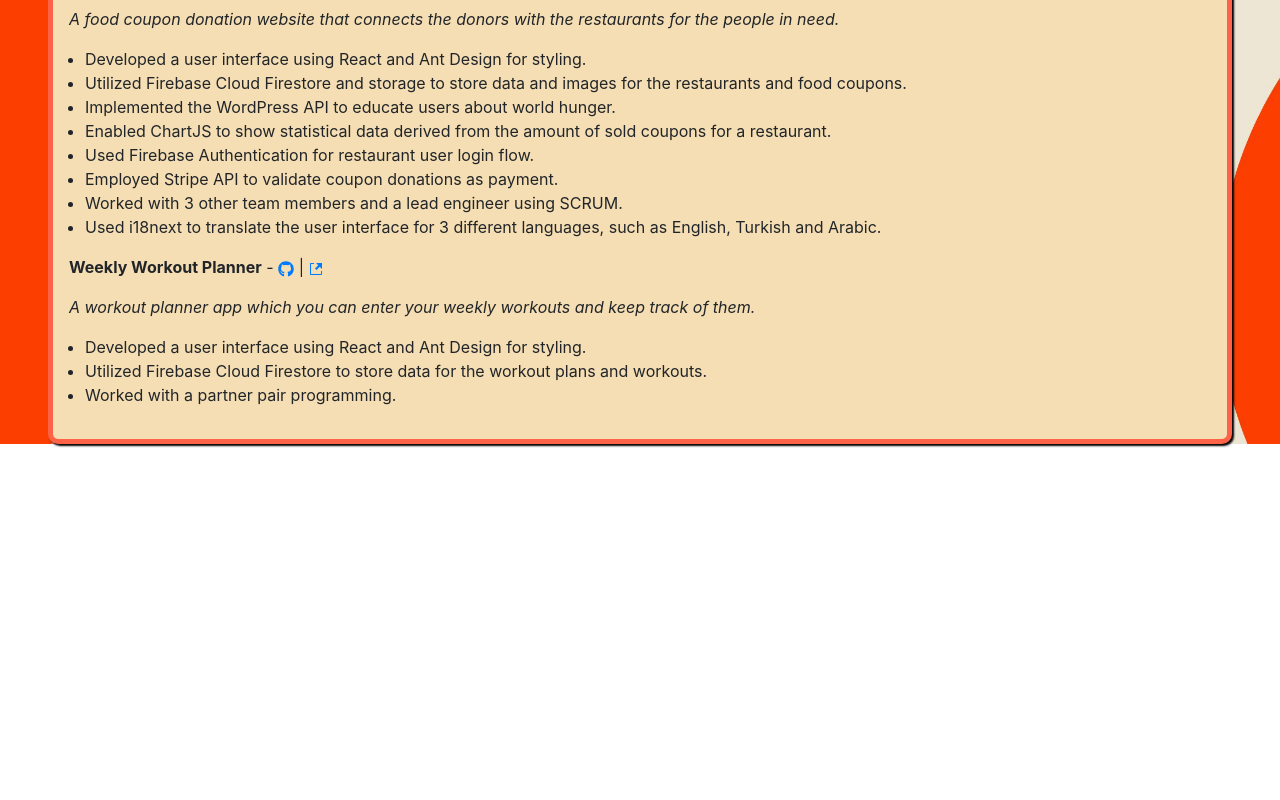
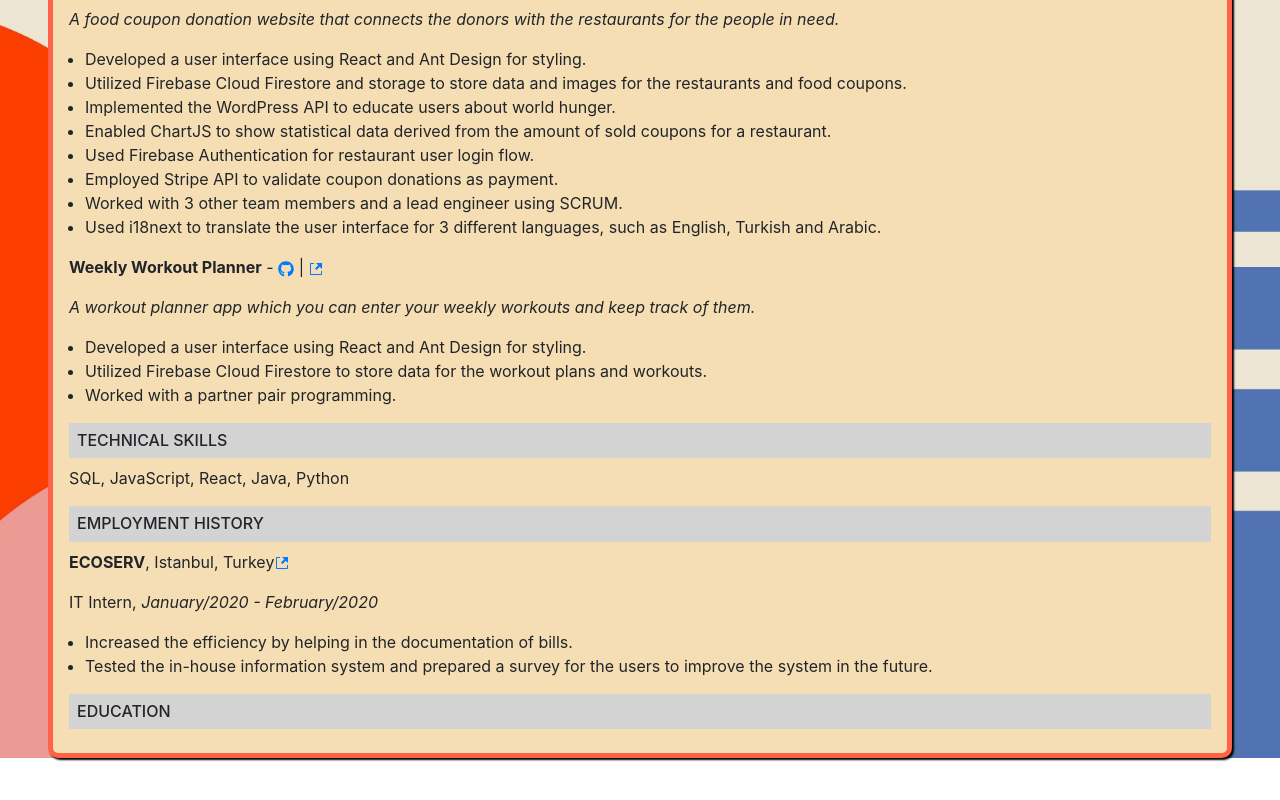
Before and after one commit to bertacsevercan/my-portfolio, a React (Create React App) app: page /resume in a window 1280 px wide. Shown: the part 657-1457 px from the top of the page. Before the commit the page ends 1149 px from the top, so only its background shows below. Built offline with nearby package versions, Linux system fonts and the light colour scheme.

Commit message:
add history, skills, en translate

```diff
--- a/src/containers/Resume/index.jsx
+++ b/src/containers/Resume/index.jsx
@@ -136,6 +136,32 @@
           <li>{t("resume.list2.li2")}</li>
         </ul>
       </div>
+      <h6 className="techProjects-head">{t("resume.headers.head1")}</h6>
+      <p className="techSkill-text">SQL, JavaScript, React, Java, Python</p>
+      <h6 className="techProjects-head">{t("resume.headers.head2")}</h6>
+      <div className="techProject-text">
+        <p>
+          <b>ECOSERV</b>, {t("resume.employment.company0.city")},{" "}
+          {t("resume.employment.company0.country")}
+          <a
+            rel="noreferrer"
+            target="_blank"
+            title={t("resume.employment.company0.website")}
+            href="http://ecoserv.com.tr/tr/Default.aspx"
+          >
+            <GoLinkExternal />
+          </a>
+        </p>
+        <p>
+          {t("resume.employment.company0.position")},{" "}
+          <i>{t("resume.employment.company0.date")}</i>
+        </p>
+        <ul>
+          <li>{t("resume.list3.li0")}</li>
+          <li>{t("resume.list3.li1")}</li>
+        </ul>
+      </div>
+      <h6 className="techProjects-head">{t("resume.headers.head3")}</h6>
     </div>
   );
 };
--- a/src/containers/Resume/style.css
+++ b/src/containers/Resume/style.css
@@ -28,3 +28,7 @@
 .techProject-text ul {
   padding-left: 1rem;
 }
+
+.techSkill-text {
+  text-align: left;
+}
--- a/src/locales/en/translation.json
+++ b/src/locales/en/translation.json
@@ -127,6 +127,19 @@
       "li0": "Developed a user interface using React and Ant Design for styling.",
       "li1": "Utilized Firebase Cloud Firestore to store data for the workout plans and workouts.",
       "li2": "Worked with a partner pair programming."
+    },
+    "list3": {
+      "li0": "Increased the efficiency by helping in the documentation of bills.",
+      "li1": "Tested the in-house information system and prepared a survey for the users to improve the system in the future."
+    },
+    "employment": {
+      "company0": {
+        "city": "Istanbul",
+        "country": "Turkey",
+        "position": "IT Intern",
+        "date": "January/2020 - February/2020",
+        "website": "http://ecoserv.com.tr/tr/Default.aspx"
+      }
     }
   }
 }
```
